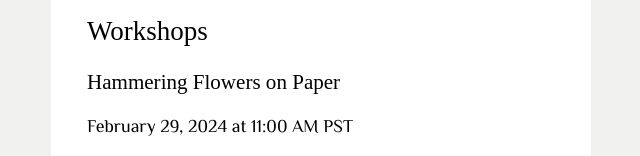
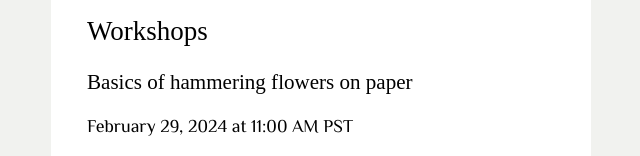
Before and after one commit to igorbarbashin/hammerflower.art, a Next.js app: page / in a window 1280 px wide. Shown: the part 195-351 px from the top of the page, without its empty margins (319-959 px from the left). Built offline with nearby package versions, Linux system fonts and the light colour scheme; no server answers.

Commit message:
Fix the workshop title

```diff
--- a/pages/index.tsx
+++ b/pages/index.tsx
@@ -186,7 +186,7 @@ function Home() {
           <h2>Workshops</h2>
 
           <article>
-            <h3>Hammering Flowers on Paper</h3>
+            <h3>Basics of hammering flowers on paper</h3>
             <time dateTime="2024-01-25T11:00:00-08:00">
               February 29, 2024 at 11:00 AM PST
             </time>
```
